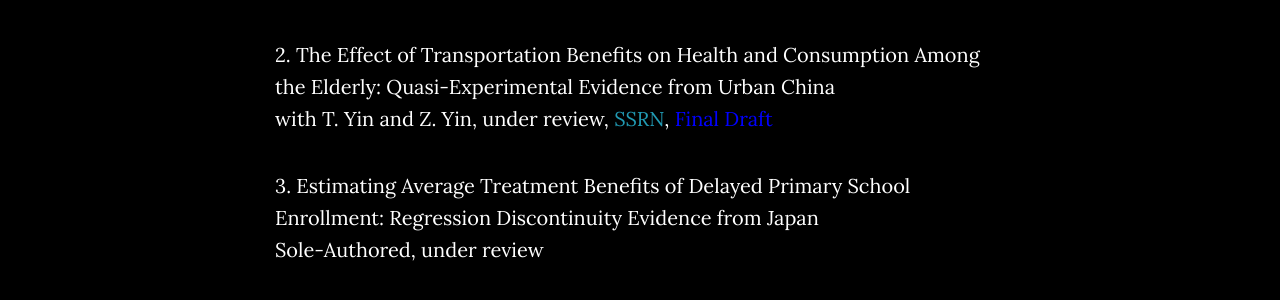
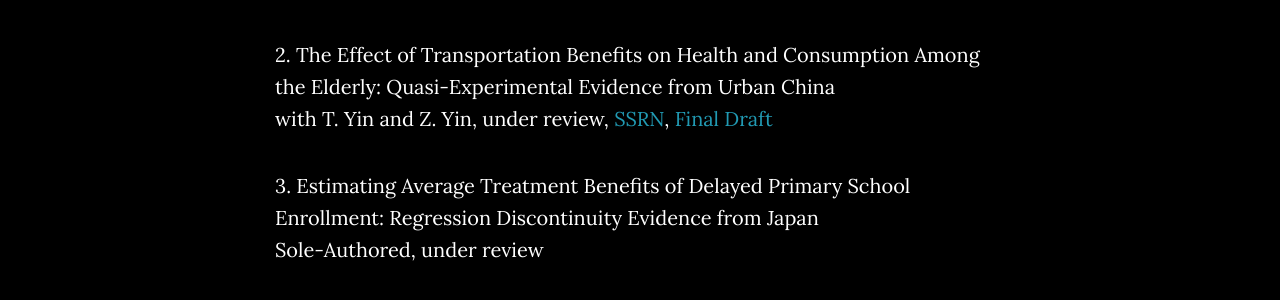
Before and after one commit to ztempest0218/ztempest0218.github.io, a Jekyll site: the page built from index.html, in a window 1280 px wide and 900 px high, scrolled down 2598 px. Shown: the part 150-450 px from the top of the window. Built offline with Jekyll 4.4.1, drawn with Linux system fonts in a browser that asks for light colours.

Commit message:
Update workingpapers.html

```diff
--- a/_includes/workingpapers.html
+++ b/_includes/workingpapers.html
@@ -9,7 +9,7 @@
 Sole-Authored, under review</p>
 
 <p align="left">2. The Effect of Transportation Benefits on Health and Consumption Among the Elderly: Quasi-Experimental Evidence from Urban China<br \>
-with T. Yin and Z. Yin, under review, <a href="https://papers.ssrn.com/sol3/papers.cfm?abstract_id=3187788">SSRN</a>, <a href="/paper/transport.pdf" style="color:blue">Final Draft</a></p>
+with T. Yin and Z. Yin, under review, <a href="https://papers.ssrn.com/sol3/papers.cfm?abstract_id=3187788">SSRN</a>, <a href="/paper/transport.pdf">Final Draft</a></p>
 
 <p align="left">3. Estimating Average Treatment Benefits of Delayed Primary School Enrollment: Regression Discontinuity Evidence from Japan<br \>
 Sole-Authored, under review</p>
```
